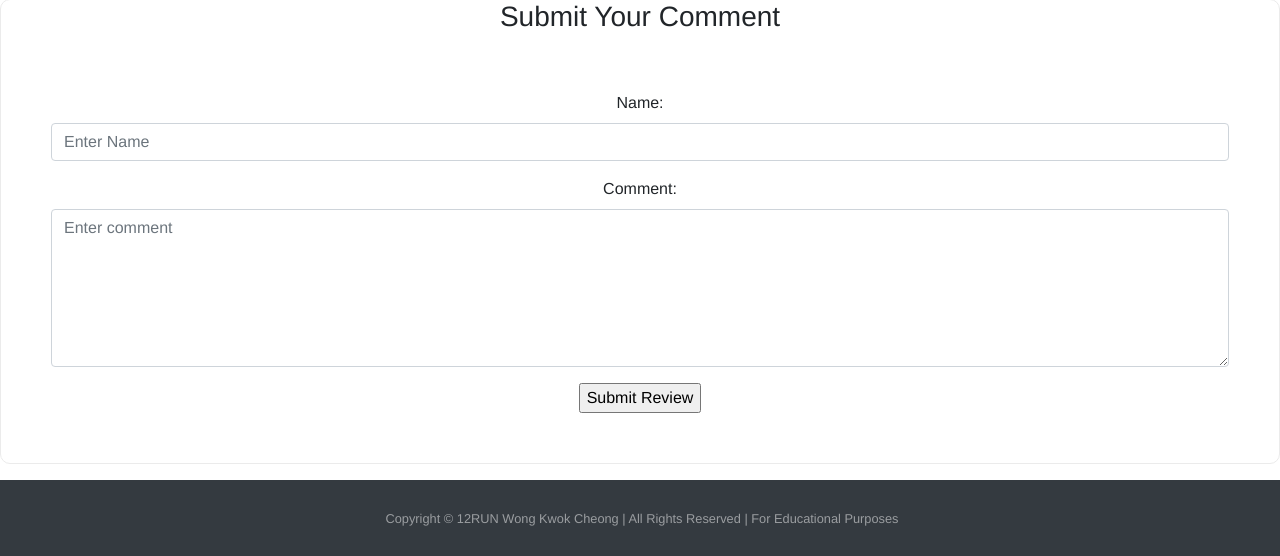
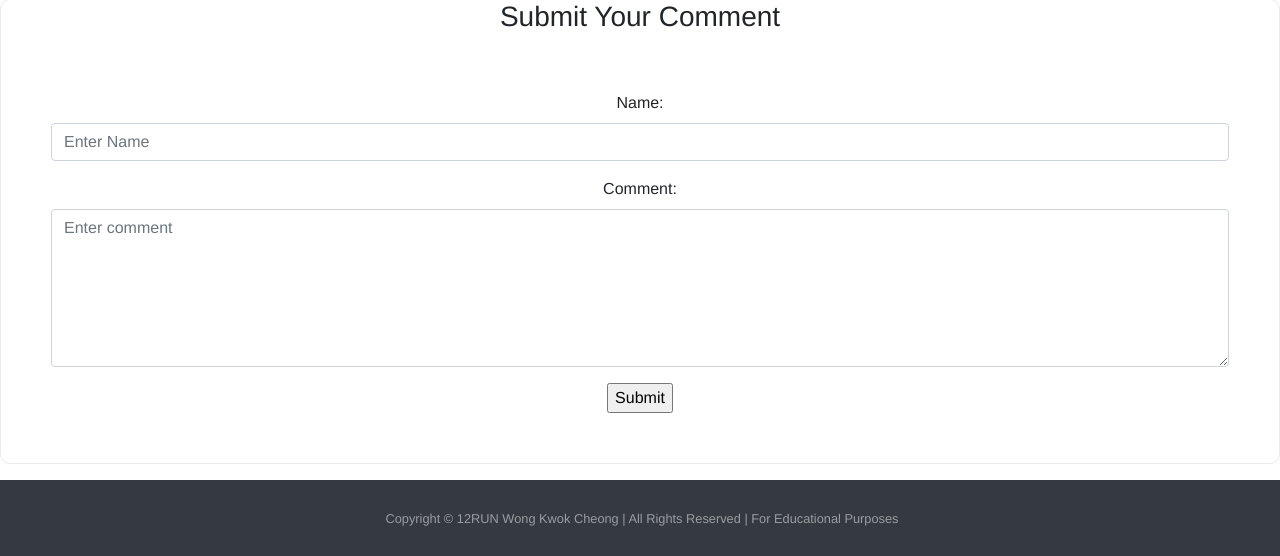
Before and after one commit to kwokcheong/Project3_1.2.Run, a Flask app: template templates/programme_details.template.html in a window 1280 px wide. Shown: the part 732-1288 px from the top of the page. Run offline with Flask 2, Linux system fonts and the light colour scheme; the template is opened without the code that fills it, so the values that code supplies are empty; some libraries are stand-ins or nearby versions; some web fonts are replaced.

Commit message:
Typographic changes, submit review to submit

```diff
--- a/templates/programme_details.template.html
+++ b/templates/programme_details.template.html
@@ -72,7 +72,7 @@
       <label> Comment: </label>
       <textarea rows="6" class="form-control" placeholder="Enter comment" name="review"></textarea>
     </div>
-    <input type="submit" value="Submit Review" />
+    <input type="submit" value="Submit" />
   </form>
 </div>
 {%endblock%}
```
